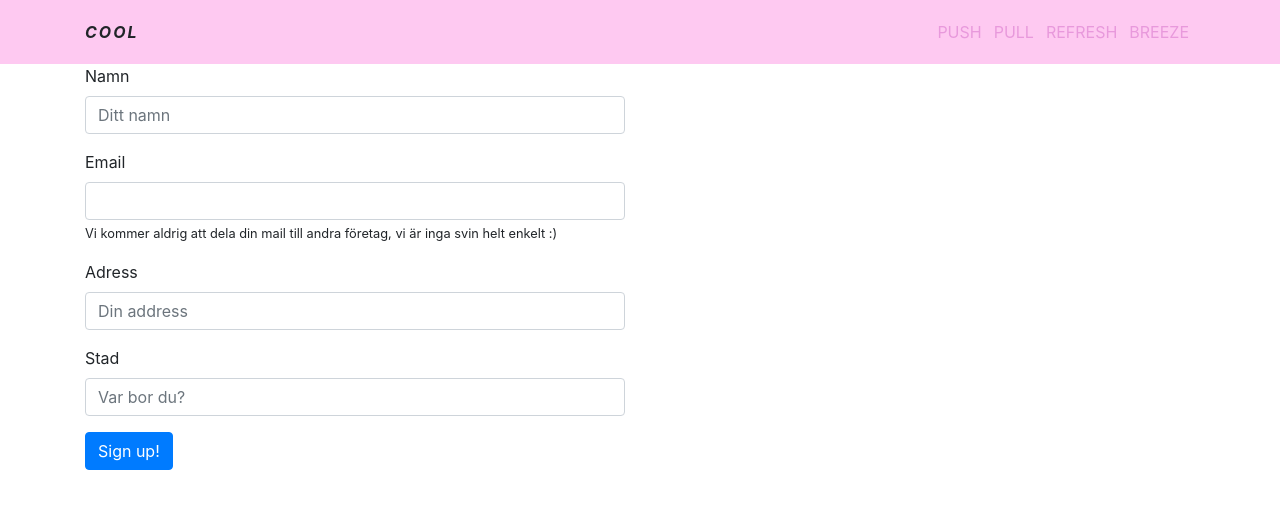
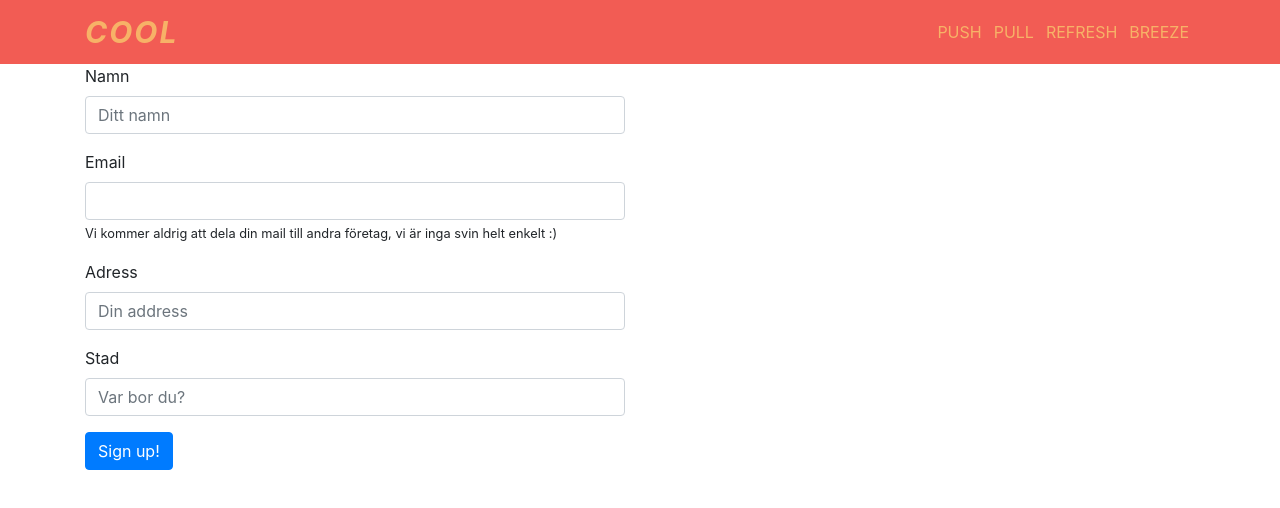
Before and after one commit to joisak/angularBootstrap, an Angular app: page / in a window 1280 px wide. Shown: the top 508 px of the page. Built offline with nearby package versions, Linux system fonts and the light colour scheme.

Commit message:
added color.scss

```diff
--- a/src/app/components/header/header.component.scss
+++ b/src/app/components/header/header.component.scss
@@ -1,5 +1,7 @@
+@import '../../../assets/colors.scss';
+
 .header {
-  background: #fec9f1;
+  background: $primary-color;
 }
 
 .wrapper {
@@ -13,6 +15,8 @@
   letter-spacing: 2px;
   font-style: italic;
   font-weight: 700;
+  color: $secondary-color;
+  font-size: 30px;
 }
 
 .header-menu {
@@ -24,7 +28,8 @@
     li {
       margin: 0 6px;
       a {
-        color: #e899dc;
+        color: $secondary-color;
+        font-size: 700;
       }
     }
   }
--- /dev/null
+++ b/src/assets/colors.scss
@@ -0,0 +1,5 @@
+$primary-color: #f25c54;
+$secondary-color: #f7b267;
+$middle-color: #f4845f;
+$light-primary: #f27059;
+$light-secondary: #f79d65;
```
